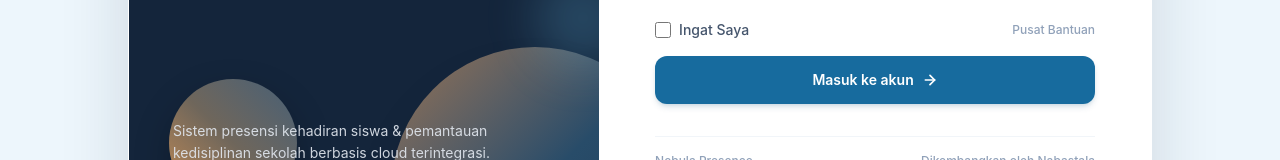
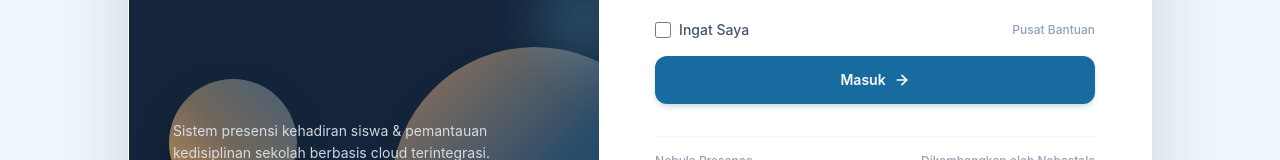
Before and after one commit to AkaraNabastala/portal-absensi, a React (Vite) app: page /login in a window 1280 px wide. Shown: the part 430-590 px from the top of the page. Built offline with nearby package versions, Linux system fonts and the light colour scheme; no server answers.

Commit message:
Tighten Portal login call-to-action copy

```diff
--- a/src/pages/LoginPage.jsx
+++ b/src/pages/LoginPage.jsx
@@ -177,7 +177,7 @@ export default function LoginPage({ onLoginSuccess }) {
                             </span>
                         </div>
 
-                        {/* Tombol Utama Masuk ke akun */}
+                        {/* Tombol utama autentikasi */}
                         <button
                             type="submit"
                             disabled={loading}
@@ -187,7 +187,7 @@ export default function LoginPage({ onLoginSuccess }) {
                                 <RefreshCw className="w-4 h-4 animate-spin text-white" />
                             ) : (
                                 <>
-                                    <span>Masuk ke akun</span>
+                                    <span>Masuk</span>
                                     <ArrowRight className="w-4 h-4 stroke-[2.5]" />
                                 </>
                             )}
```
